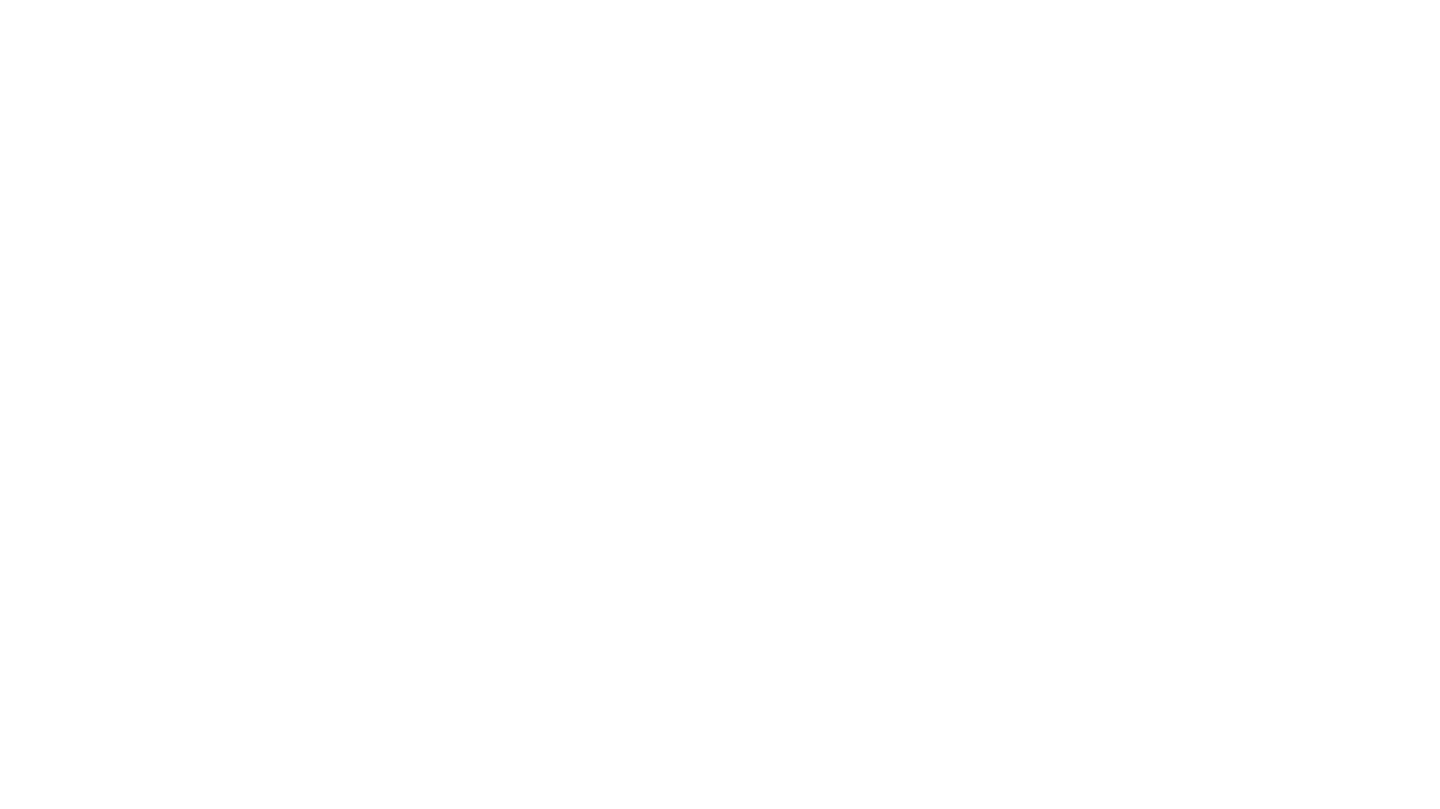
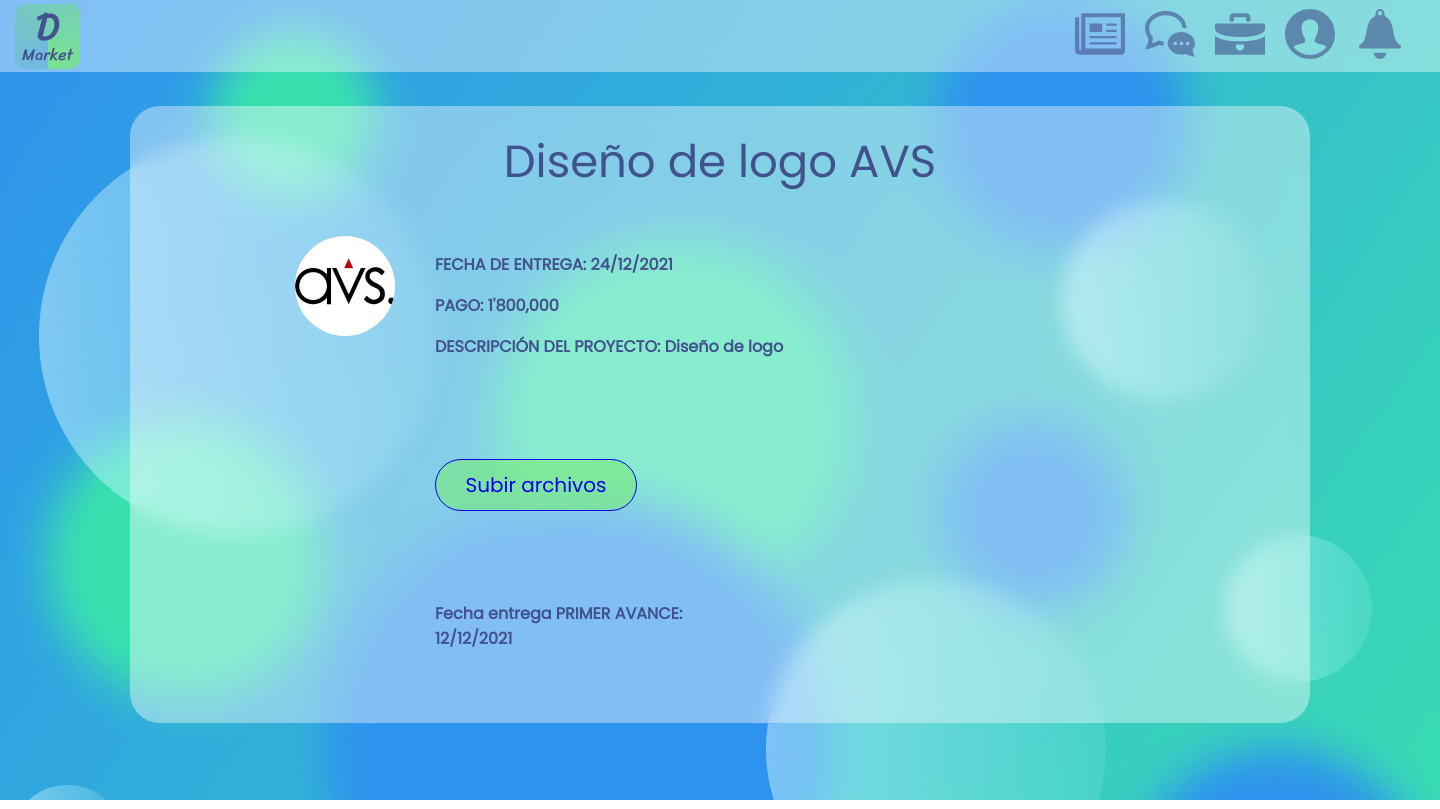
Before and after one commit to PedroVallejoSeade/designers-market-front, a React (Create React App) app: page /designer/archivos in a window 1280 px wide. Before the commit this address had no page. Shown: the whole page, 1440 px wide, since content can reach past the window. Built offline with nearby package versions, Linux system fonts and the light colour scheme.

Commit message:
Nuevas páginas

```diff
--- a/src/App.js
+++ b/src/App.js
@@ -6,12 +6,18 @@
 import DesignerOfertaDetalle from './components/designer-oferta-detalle/DesignerOfertaDetalle';
 import DesignerCalificacion from './components/designer-calificacion/DesignerCalificacion';
 import BusinessCreateJob from './components/business-create-job/BusinessCreateJob';
+import DesignerArchivos from './components/designer-archivos/DesignerArchivos'
+import DesignerAplicar from './components/designer-aplicar/DesignerAplicar';
+import DesignerArchivosSubidos from './components/designer-archivos-subidos/DesignerArchivosSubidos';
+import DesignerEnviar from './components/designer-enviar/DesignerEnviar';
+
+
 import {
   BrowserRouter as Router,
   Routes,
   Route,
 } from "react-router-dom";
-import DesignerAplicar from './components/designer-aplicar/DesignerAplicar';
+
 
 function App() {
   return (
@@ -28,6 +34,11 @@
           <Route path='/business/profile' element={<BusinessProfile/>}/>
           <Route path='/business/createOffer' element={<BusinessCreateJob/>}/>
           <Route path='/designer/aplicar' element={<DesignerAplicar/>}/>
+          <Route path='/designer/archivos' element={<DesignerArchivos/>}/>
+          <Route path='/designer/archivossubidos' element={<DesignerArchivosSubidos/>}/>
+          <Route path='/designer/archivosenviar' element={<DesignerEnviar/>}/>
+
+
         </Routes>
       </Router>
     </div>
--- /dev/null
+++ b/src/components/designer-archivos-subidos/DesignerArchivosSubidos.js
@@ -0,0 +1,16 @@
+import React from 'react'
+import DesignerNavBar from '../common/DesignerNavBar'
+import DesignerArchivosSubidosContent from './DesignerArchivosSubidosContent'
+
+const DesignerArchivosSubidos = () => {
+    return (
+        <div>
+        <div className="designer-pages-container">
+       <DesignerNavBar/>
+       <DesignerArchivosSubidosContent/>
+   </div>
+   </div>
+    )
+}
+
+export default DesignerArchivosSubidos
--- /dev/null
+++ b/src/components/designer-archivos-subidos/DesignerArchivosSubidosContent.js
@@ -0,0 +1,40 @@
+import React from 'react'
+import { Link } from 'react-router-dom'
+
+const DesignerArchivosSubidosContent = () => {
+    return (
+        <div className="content-card">
+            <div className="designer-calificacion-content-container">
+
+                <p className="designer-poppins-titulo">Diseño de logo AVS</p>
+                <div className="designer-calificacion-content-column-1">
+                    <div className="designer-calificacion-picture">
+                    </div>
+                    <div className="designer-archivos-texto">
+                    <div> <p >FECHA DE ENTREGA: 24/12/2021</p></div>
+                    <div> <p >PAGO: 1'800,000</p></div>
+                    <div> <p >DESCRIPCIÓN DEL PROYECTO: Diseño de logo</p></div>
+                    </div>
+                </div>
+                <Link style={{ textDecoration: 'none'}} to='/designer/archivossubidos'>
+                <div className="subir-button-verde">
+                <p className="archivos-page-card-button-in-title">Subir archivos</p>
+                </div>
+                </Link>
+                <p>*Archivo Logo Revisión.jpge</p>
+
+
+                <div className="designer-archivos-texto-4">Fecha entrega PRIMER AVANCE: </div>
+                <div className="designer-archivos-texto-5">12/12/2021 </div>
+                <Link style={{ textDecoration: 'none'}} to='/designer/archivosenviar'>
+                <div className="subir-button-verde-2">
+                <p className="archivos-page-card-button-in-title">Enviar archivos</p>
+                </div>
+                </Link>
+            </div>
+
+        </div>
+    )
+}
+
+export default DesignerArchivosSubidosContent
--- /dev/null
+++ b/src/components/designer-archivos/DesignerArchivos.js
@@ -0,0 +1,16 @@
+import React from 'react'
+import DesignerNavBar from '../common/DesignerNavBar'
+import DesignerArchivosContent from './DesignerArchivosContent'
+
+const DesignerArchivos = () => {
+    return (
+        <div>
+        <div className="designer-pages-container">
+       <DesignerNavBar/>
+       <DesignerArchivosContent/>
+   </div>
+   </div>
+    )
+}
+
+export default DesignerArchivos
--- /dev/null
+++ b/src/components/designer-archivos/DesignerArchivosContent.js
@@ -0,0 +1,33 @@
+import React from 'react'
+import { Link } from 'react-router-dom'
+
+const DesignerArchivosContent = () => {
+    return (
+        <div className="content-card">
+            <div className="designer-calificacion-content-container">
+
+                <p className="designer-poppins-titulo">Diseño de logo AVS</p>
+                <div className="designer-calificacion-content-column-1">
+                    <div className="designer-calificacion-picture">
+                    </div>
+                    <div className="designer-archivos-texto">
+                    <div> <p >FECHA DE ENTREGA: 24/12/2021</p></div>
+                    <div> <p >PAGO: 1'800,000</p></div>
+                    <div> <p >DESCRIPCIÓN DEL PROYECTO: Diseño de logo</p></div>
+                    </div>
+                </div>
+                <Link style={{ textDecoration: 'none'}} to='/designer/archivossubidos'>
+                <div className="subir-button-verde">
+                <p className="archivos-page-card-button-in-title">Subir archivos</p>
+                </div>
+                </Link>
+
+                <div className="designer-archivos-texto-2">Fecha entrega PRIMER AVANCE: </div>
+                <div className="designer-archivos-texto-3">12/12/2021 </div>
+            </div>
+
+        </div>
+    )
+}
+
+export default DesignerArchivosContent
--- /dev/null
+++ b/src/components/designer-enviar/DesignerAplicarContent.js
@@ -0,0 +1,22 @@
+import React from 'react'
+import { Link } from 'react-router-dom'
+
+
+const DesignerEnviarContent = () => {
+    return (
+        <div className="content-card">
+            <div className="designer-profile-content-container">
+                <h3 className="designer-h3-center"> ¡Enviaste los archivos! Ahora debes esperar a la respuesta del contratante. </h3>
+                <Link style={{ textDecoration: 'none'}} to='/designer/archivos'>
+                <div className="oferta-detalle-button-verde-2">
+                <p className="landing-page-card-button-in-title">Aceptar</p>
+                </div>
+                </Link>
+                </div>
+
+
+        </div>
+    )
+}
+
+export default DesignerEnviarContent
--- /dev/null
+++ b/src/components/designer-enviar/DesignerEnviar.js
@@ -0,0 +1,14 @@
+import React from 'react'
+import DesignerNavBar from '../common/DesignerNavBar'
+import DesignerEnviarContent from './DesignerAplicarContent'
+
+const DesignerEnviar = () => {
+    return (
+        <div className="designer-pages-container">
+            <DesignerNavBar/>
+            <DesignerEnviarContent/>
+        </div>
+    )
+}
+
+export default DesignerEnviar
--- a/src/index.css
+++ b/src/index.css
@@ -202,6 +202,36 @@
   border-width: thin;
 }
 
+.subir-button-verde{
+  margin-top: -350px;
+  margin-left: 280px;
+  display: flex;
+  justify-content: center;
+  align-items: center;
+  flex-direction: column;
+  background-color: rgba(121, 236, 119, 0.6);
+  width: 200px;
+  height: 50px;
+  border-radius: 60px;
+  border: solid;
+  border-width: thin;
+}
+
+.subir-button-verde-2{
+  margin-top: -30px;
+  margin-left: 900px;
+  display: flex;
+  justify-content: center;
+  align-items: center;
+  flex-direction: column;
+  background-color: rgba(121, 236, 119, 0.6);
+  width: 200px;
+  height: 50px;
+  border-radius: 60px;
+  border: solid;
+  border-width: thin;
+}
+
 .landing-page-card-button-business:hover {
   background-color: rgba(121, 236, 119, 1);
   cursor: pointer;
@@ -209,6 +239,10 @@
 
 .landing-page-card-button-in-title {
   font-size: 36px;
+  margin: 0px;
+}
+.archivos-page-card-button-in-title {
+  font-size: 20px;
   margin: 0px;
 }
 
@@ -915,3 +949,36 @@
   border: none;
   color: #41528d;
 }
+
+.designer-archivos-texto{
+  text-align: left;
+  margin-left:280px;
+  margin-top: -100px;
+  font-weight: bold;
+}
+
+.designer-archivos-texto-2{
+  text-align: left;
+  margin-left:280px;
+  margin-top: 90px;
+  font-weight: bold;
+}
+
+.designer-archivos-texto-3{
+  text-align: left;
+  margin-left:280px;
+  font-weight: bold;
+}
+
+.designer-archivos-texto-4{
+  text-align: left;
+  margin-left:280px;
+  margin-top: 60px;
+  font-weight: bold;
+}
+
+.designer-archivos-texto-5{
+  text-align: left;
+  margin-left:280px;
+  font-weight: bold;
+}
```
